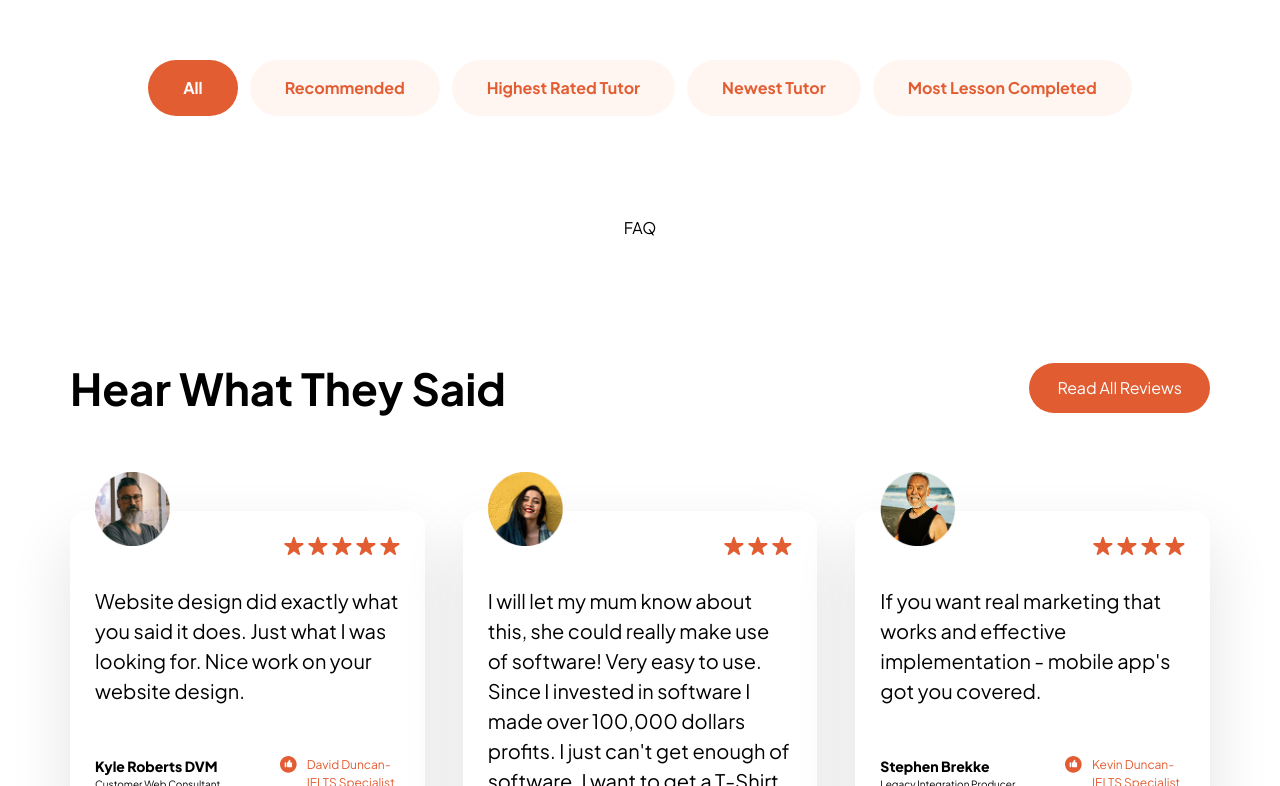
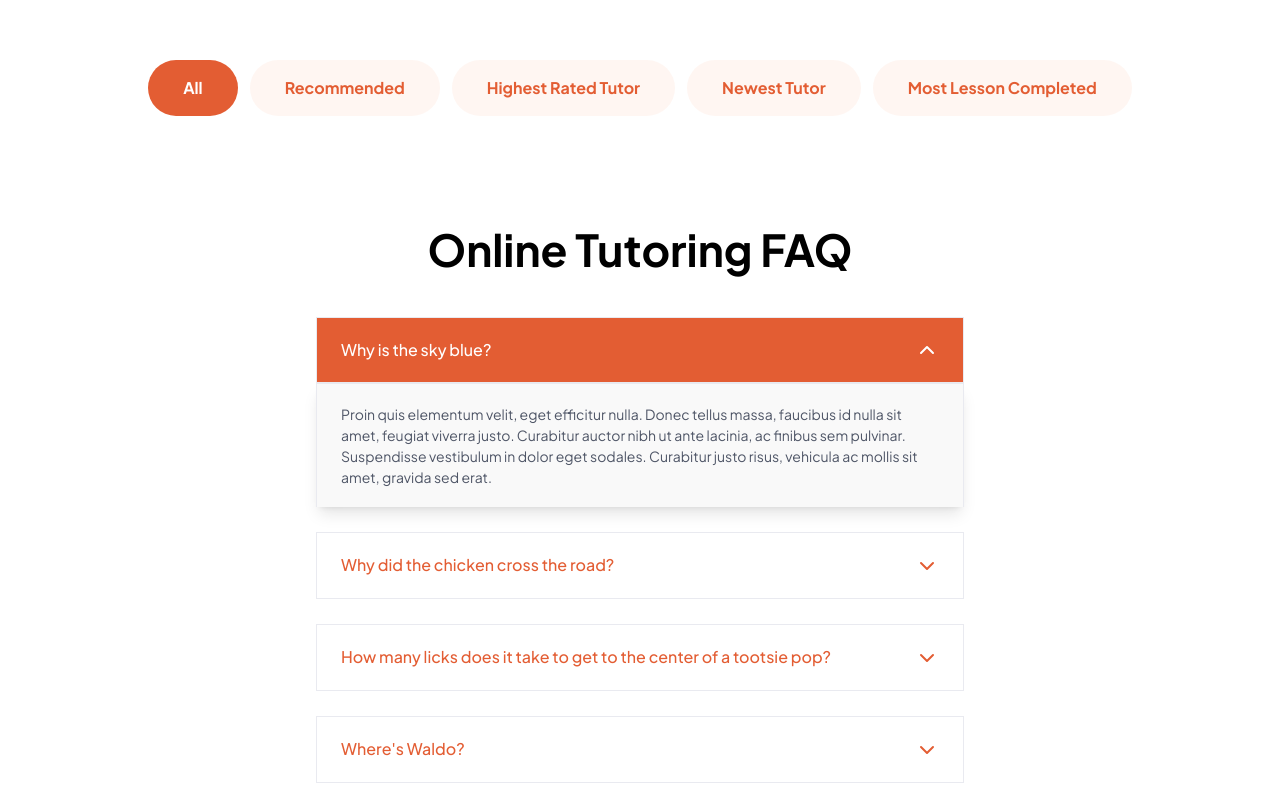
Before and after one commit to AhliKode-com/lingo-foundry-web, a Next.js app: page /find-tutor in a window 1280 px wide. Shown: the part 1074-1860 px from the top of the page. Built offline with nearby package versions, Linux system fonts and the light colour scheme.

Commit message:
faq done

```diff
--- /dev/null
+++ b/components/atoms/question.js
@@ -0,0 +1,86 @@
+/*
+ * @Author: danteclericuzio
+ * @Date: 2025-03-16 19:13:24
+ * @Last Modified by: danteclericuzio
+ * @Last Modified time: 2025-03-16 19:50:24
+ */
+
+import React, { useState, useRef, useEffect } from "react";
+import { FiChevronDown } from "react-icons/fi";
+
+export function Question ({ title, answer, defaultOpen = false }) {
+    const [open, setOpen] = useState(defaultOpen);
+    const [height, setHeight] = useState(0);
+    const contentRef = useRef(null);
+
+    useEffect(() => {
+        if (contentRef.current) {
+        if (open) {
+            setHeight(contentRef.current.scrollHeight);
+        } else {
+            setHeight(0);
+        }
+        }
+    }, [open, answer]);
+
+      return (
+        <div className="w-full gap-0">
+            <button
+                onClick={() => setOpen((prev) => !prev)}
+                className={`
+                    ${open ? "bg-[#E35D33]" : "bg-[#FFFFFF]"}
+                    border-[1px] border-[#E9EAF0]
+                    flex
+                    w-full
+                    items-center
+                    justify-between
+                    py-[10px] px-[12px] md:py-[20px] md:px-[24px]
+                    cursor-pointer
+                    gap-[5px]
+                    animation-effect`}
+            >
+                <span
+                    className={`
+                        text-left text-lg font-medium
+                        animation-effect
+                        text-[14px] sm:text-[16px]
+                        ${open ? "text-[#FFFFFF]" : "text-[#E35D33]"}
+                    `}
+                >
+                    {title}
+                </span>
+
+                <div>
+                    <FiChevronDown
+                        className={`
+                            text-[18px] sm:text-[24px]
+                            animation-effect
+                            duration-300
+                            ${open ? "rotate-180 text-[#FFFFFF]" : "rotate-0 text-[#E35D33]"}
+                        `}
+                    />
+                </div>
+            </button>
+
+            <div
+                className="
+                    text-[12px] sm:text-[14px]
+                    overflow-hidden
+                    animation-effect
+                    text-[#4E5566]
+                    shadow-lg
+                "
+                style={{
+                    height: height
+                }}
+            >
+                <div
+                    ref={contentRef}
+                    className="py-[20px] px-[24px] bg-[#F9F9F9] border-[1px] border-[#E9EAF0]"
+                >
+                    {answer}
+                </div>
+            </div>
+        </div>
+      );
+}
--- a/components/organisms/faq.js
+++ b/components/organisms/faq.js
@@ -1,14 +1,40 @@
 /*
  * @Author: danteclericuzio
- * @Date: 2025-03-16 18:50:23
+ * @Date: 2025-03-16 19:06:48
  * @Last Modified by: danteclericuzio
- * @Last Modified time: 2025-03-16 18:51:25
+ * @Last Modified time: 2025-03-16 19:45:38
  */
 
+"use client";
+
+import { Question } from "@/components/atoms/question";
+import { TitleText } from "../atoms/title";
+import { FindTutor } from "@/constants/en";
+
 export default function Faq() {
+    const {faq} = FindTutor;
+
+    const faqItems = [
+        { question: faq.question1, answer: faq.answer1 },
+        { question: faq.question2, answer: faq.answer2 },
+        { question: faq.question3, answer: faq.answer3 },
+        { question: faq.question4, answer: faq.answer4 },
+    ];
+
     return (
-        <div className="lingo-container flex justify-center items-center pt-[100px]">
-            FAQ
+        <div className="lingo-container flex flex-col justify-center items-center pt-[100px]">
+            <TitleText text={faq.title} marginX="mx-auto" marginBottom="mb-[35px]"/>
+
+            <div className="max-w-[648px] flex flex-col gap-[25px] w-full">
+                {faqItems.map((item, index) => (
+                    <Question
+                        key={index}
+                        title={item.question}
+                        answer={item.answer}
+                        defaultOpen={index === 0}
+                    />
+                ))}
+            </div>
         </div>
-    )
+  );
 }
--- a/constants/en.js
+++ b/constants/en.js
@@ -2,7 +2,7 @@
  * @Author: danteclericuzio
  * @Date: 2025-03-11 13:47:53
  * @Last Modified by: danteclericuzio
- * @Last Modified time: 2025-03-16 18:46:37
+ * @Last Modified time: 2025-03-16 19:43:33
  */
 
 export const Home = {
@@ -178,6 +178,17 @@ export const FindTutor = {
         placeholder: 'Try English Tutor',
         buttonSearch: 'Search Now'
     },
+    faq: {
+        title: 'Online Tutoring FAQ',
+        question1: 'Why is the sky blue?',
+        answer1: 'Proin quis elementum velit, eget efficitur nulla. Donec tellus massa, faucibus id nulla sit amet, feugiat viverra justo. Curabitur auctor nibh ut ante lacinia, ac finibus sem pulvinar. Suspendisse vestibulum in dolor eget sodales. Curabitur justo risus, vehicula ac mollis sit amet, gravida sed erat.',
+        question2: 'Why did the chicken cross the road?',
+        answer2: 'Because it wanted to get to the other side',
+        question3: 'How many licks does it take to get to the center of a tootsie pop?',
+        answer3: 'The world may never know',
+        question4: 'Where\'s Waldo?',
+        answer4: 'He\'s hiding in plain sight'
+    }
 }
 
 export const NavbarData = {
```
